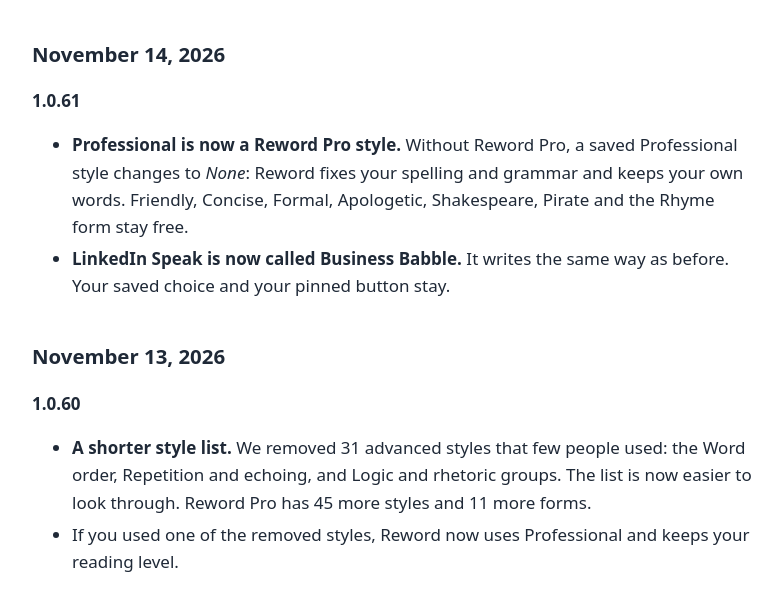
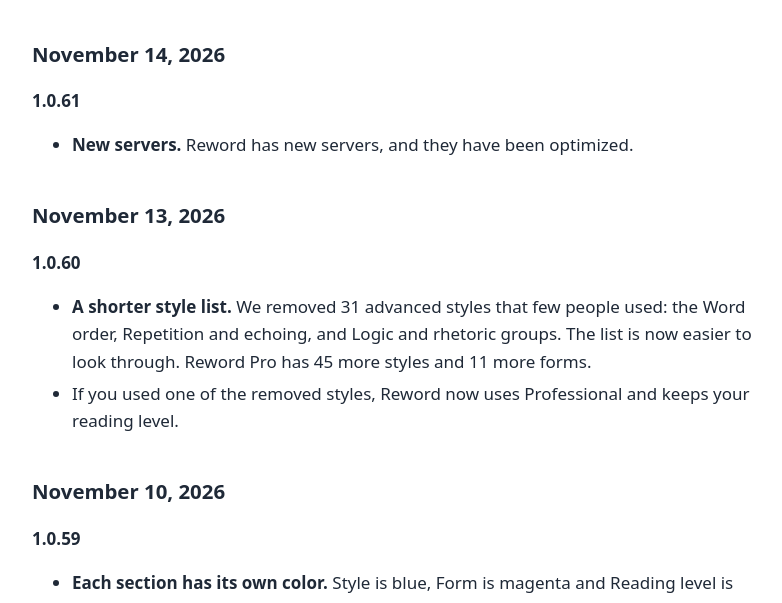
Before and after one commit to rewordmessages/rewordmessages.github.io, a plain HTML site: page whats-new.html in a window 1280 px wide. Shown: the part 180-783 px from the top of the page, without its empty margins (248-1030 px from the left). Drawn offline with Linux system fonts and the light colour scheme.

Commit message:
What's new 1.0.61: new, optimized servers

```diff
--- a/whats-new.html
+++ b/whats-new.html
@@ -35,11 +35,7 @@
 <h2>November 14, 2026</h2>
 <p><strong>1.0.61</strong></p>
 <ul>
-  <li><strong>Professional is now a Reword Pro style.</strong> Without Reword Pro, a saved Professional style changes
-  to <em>None</em>: Reword fixes your spelling and grammar and keeps your own words. Friendly, Concise, Formal,
-  Apologetic, Shakespeare, Pirate and the Rhyme form stay free.</li>
-  <li><strong>LinkedIn Speak is now called Business Babble.</strong> It writes the same way as before. Your saved
-  choice and your pinned button stay.</li>
+  <li><strong>New servers.</strong> Reword has new servers, and they have been optimized.</li>
 </ul>
 
 <h2>November 13, 2026</h2>
```
